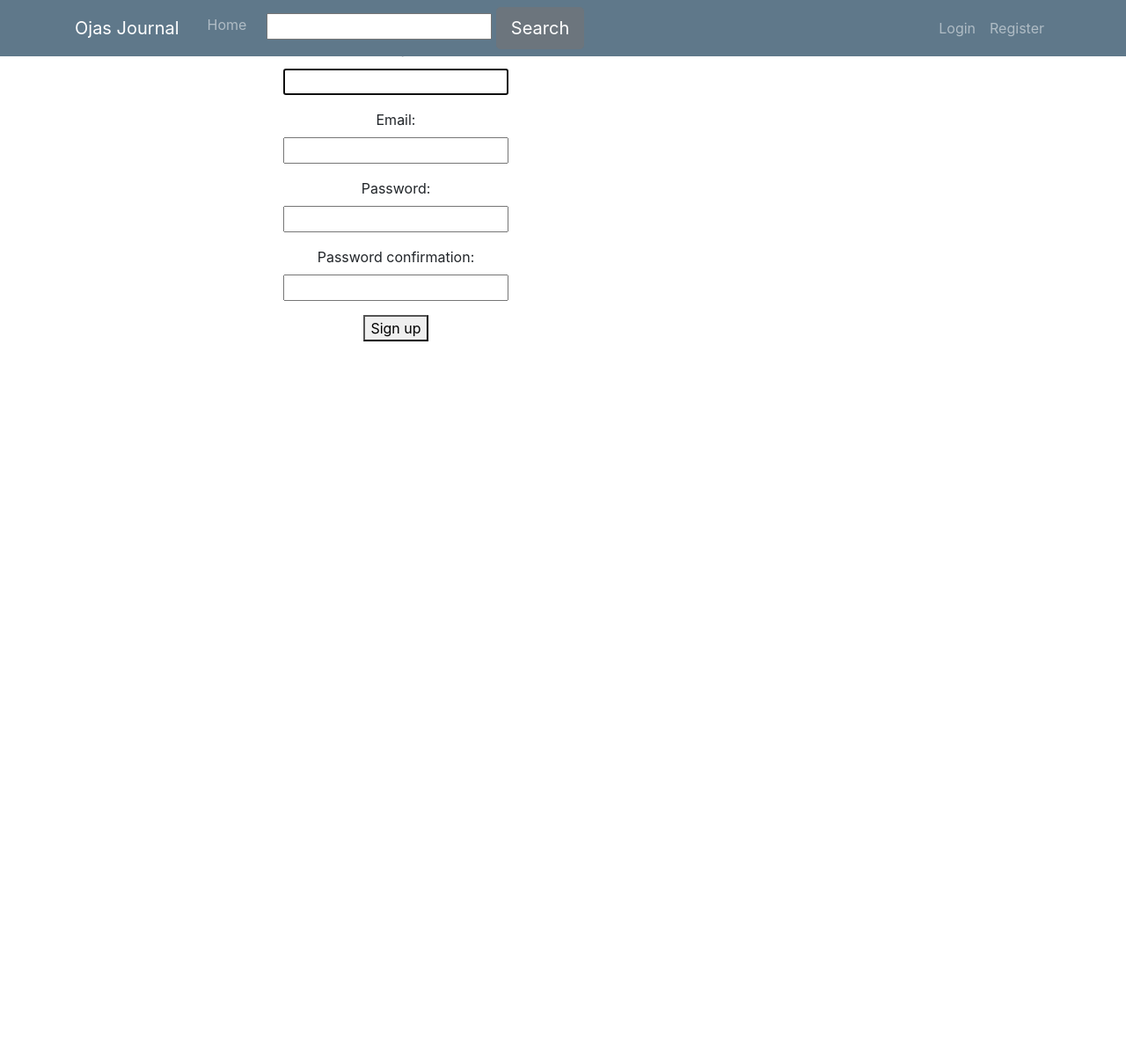
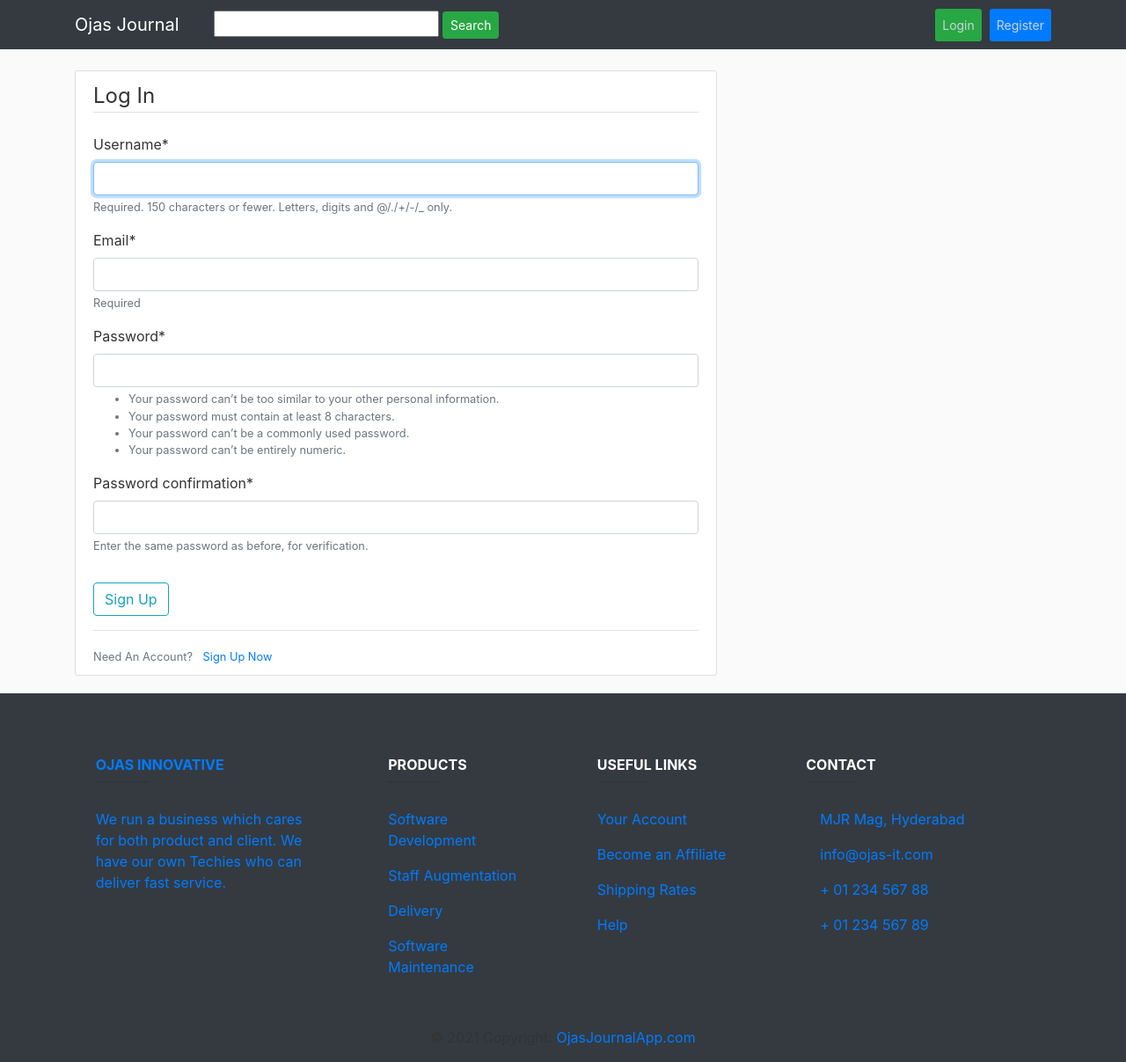
Before and after one commit to Manasranjanpati/Ojas-Daily-Journal-App-, a Django app: page /users/signup/ in a window 1280 px wide. Shown: the whole page at 88% size. Before the commit the page ends 388 px from the top, so only its background shows below. Run offline with Django 3.2, Linux system fonts and the light colour scheme; some libraries are stand-ins or nearby versions.

Commit message:
small design changes

```diff
--- a/journal_app/templates/journal_app/base.html
+++ b/journal_app/templates/journal_app/base.html
@@ -1,26 +1,26 @@
 {% load static %}
 <!DOCTYPE html>
 <html>
+
 <head>
-
     <!-- Required meta tags -->
     <meta charset="utf-8">
-    <meta name="viewport" content="width=device-width, initial-scale=1, shrink-to-fit=no">
-
-    <!-- Bootstrap CSS -->
-    <link rel="stylesheet" href="https://maxcdn.bootstrapcdn.com/bootstrap/4.0.0/css/bootstrap.min.css" integrity="sha384-Gn5384xqQ1aoWXA+058RXPxPg6fy4IWvTNh0E263XmFcJlSAwiGgFAW/dAiS6JXm" crossorigin="anonymous">
-
+    <meta name="viewport" content="width=device-width, initial-scale=1">
+    <link rel="stylesheet" href="https://maxcdn.bootstrapcdn.com/bootstrap/4.5.2/css/bootstrap.min.css">
+    <script src="https://ajax.googleapis.com/ajax/libs/jquery/3.5.1/jquery.min.js"></script>
+    <script src="https://cdnjs.cloudflare.com/ajax/libs/popper.js/1.16.0/umd/popper.min.js"></script>
+    <script src="https://maxcdn.bootstrapcdn.com/bootstrap/4.5.2/js/bootstrap.min.js"></script>
     <link rel="stylesheet" type="text/css" href="{% static 'journal_app/main.css' %}">
-
     {% if title %}
     <title>Ojas Journal - {{ title }}</title>
     {% else %}
     <title>Ojas Journal</title>
     {% endif %}
 </head>
+
 <body>
     <header class="site-header">
-      <nav class="navbar navbar-expand-md navbar-dark bg-steel fixed-top">
+        <nav class="navbar navbar-expand-md navbar-dark bg-dark fixed-top">
             <div class="container">
                 <a class="navbar-brand mr-4" href="{% url 'journal_app-home' %}">Ojas Journal</a>
                 <button class="navbar-toggler" type="button" data-toggle="collapse" data-target="#navbarToggle" aria-controls="navbarToggle" aria-expanded="false" aria-label="Toggle navigation">
@@ -28,26 +28,25 @@
                 </button>
                 <div class="collapse navbar-collapse" id="navbarToggle">
                     <div class="navbar-nav mr-auto">
-              <a class="nav-item nav-link" href="{% url 'journal_app-home' %}">Home</a>
-
-            <form action = "{% url 'search_articles' %}" methods="get">
+                        <form action="{% url 'search_articles' %}" methods="get">
                             {% csrf_token %}
                             <div class="col-auto">
-                <input type = "text" name= "search" id='search' />
-                <button class="btn btn-lg btn-secondary" type="submit">Search</button>
+                                <input type="text" name="search" id='search' />
+                                <button class="btn btn-lg btn-success btn-sm" type="submit">Search</button>
                             </div>
                         </form>
                     </div>
                     <!-- Navbar Right Side -->
                     <div class="navbar-nav">
                         {% if user.is_authenticated %}
+                        <!--  <a class="nav-item nav-link" href="{% url 'journal_app-home' %}">Home</a> -->
                         <a class="nav-item nav-link" href="{% url 'post-create' %}">New Post</a>
-                <a class="nav-item nav-link" href="{% url 'profile' %}">Profile</a>
-                <a class="nav-item nav-link" href="{% url 'logout' %}">Logout</a>
-
+                        <a class="nav-item nav-link" href="{% url 'post-create' %}">Contact Us</a>
+                        <a class="nav-item nav-link" href="{% url 'profile' %}">Profile</a>&nbsp;&nbsp&nbsp;&nbsp
+                        <a class="nav-item nav-link bg-danger btn-sm" href="{% url 'logout' %}">Logout</a>
                         {% else %}
-                <a class="nav-item nav-link" href="{% url 'login' %}">Login</a>
-                <a class="nav-item nav-link" href="{% url 'register' %}">Register</a>
+                        <a class="nav-item nav-link bg-success btn-sm" href="{% url 'login' %}">Login</a>&nbsp;&nbsp;
+                        <a class="nav-item nav-link bg-primary btn-sm" href="{% url 'register' %}">Register</a>
                         {% endif %}
                     </div>
                 </div>
@@ -81,12 +80,89 @@
         </div>
       </div> -->
     </main>
-
     <!-- Optional JavaScript -->
     <!-- jQuery first, then Popper.js, then Bootstrap JS -->
     <script src="https://code.jquery.com/jquery-3.2.1.slim.min.js" integrity="sha384-KJ3o2DKtIkvYIK3UENzmM7KCkRr/rE9/Qpg6aAZGJwFDMVNA/GpGFF93hXpG5KkN" crossorigin="anonymous"></script>
     <script src="https://cdnjs.cloudflare.com/ajax/libs/popper.js/1.12.9/umd/popper.min.js" integrity="sha384-ApNbgh9B+Y1QKtv3Rn7W3mgPxhU9K/ScQsAP7hUibX39j7fakFPskvXusvfa0b4Q" crossorigin="anonymous"></script>
     <script src="https://maxcdn.bootstrapcdn.com/bootstrap/4.0.0/js/bootstrap.min.js" integrity="sha384-JZR6Spejh4U02d8jOt6vLEHfe/JQGiRRSQQxSfFWpi1MquVdAyjUar5+76PVCmYl" crossorigin="anonymous"></script>
 </body>
+<!-- Footer -->
+<footer class="page-footer font-small bg-dark"><br>
+    <!-- Footer Links -->
+    <div class="container text-center text-md-left mt-5">
+        <!-- Grid row -->
+        <div class="row mt-3">
+            <!-- Grid column -->
+            <div class="col-md-3 col-lg-4 col-xl-3 mx-auto mb-4">
+                <!-- Content -->
+                <h6 class="text-uppercase font-weight-bold text-primary">Ojas Innovative</h6>
+                <hr class="deep-purple accent-2 mb-4 mt-0 d-inline-block mx-auto" style="width: 60px;">
+                <p class="text-primary">We run a business which cares for both product and client. We have our own Techies who can deliver fast service.</p>
+            </div>
+            <!-- Grid column -->
+            <!-- Grid column -->
+            <div class="col-md-2 col-lg-2 col-xl-2 mx-auto mb-4">
+                <!-- Links -->
+                <h6 class="text-uppercase text-white font-weight-bold">Products</h6>
+                <hr class="deep-purple accent-2 mb-4 mt-0 d-inline-block mx-auto" style="width: 60px;">
+                <p>
+                    <a href="#!">Software Development</a>
+                </p>
+                <p>
+                    <a href="#!">Staff Augmentation</a>
+                </p>
+                <p>
+                    <a href="#!">Delivery</a>
+                </p>
+                <p>
+                    <a href="#!">Software Maintenance</a>
+                </p>
+            </div>
+            <!-- Grid column -->
+            <!-- Grid column -->
+            <div class="col-md-3 col-lg-2 col-xl-2 mx-auto mb-4">
+                <!-- Links -->
+                <h6 class="text-uppercase text-white font-weight-bold">Useful links</h6>
+                <hr class="deep-purple accent-2 mb-4 mt-0 d-inline-block mx-auto" style="width: 60px;">
+                <p>
+                    <a href="#!">Your Account</a>
+                </p>
+                <p>
+                    <a href="#!">Become an Affiliate</a>
+                </p>
+                <p>
+                    <a href="#!">Shipping Rates</a>
+                </p>
+                <p>
+                    <a href="#!">Help</a>
+                </p>
+            </div>
+            <!-- Grid column -->
+            <!-- Grid column -->
+            <div class="col-md-4 col-lg-3 col-xl-3 mx-auto mb-md-0 mb-4">
+                <!-- Links -->
+                <h6 class="text-uppercase text-white font-weight-bold">Contact</h6>
+                <hr class="deep-purple accent-2 mb-4 mt-0 d-inline-block mx-auto" style="width: 60px;">
+                <p class="text-primary">
+                    <i class="fas fa-home mr-3 "></i> MJR Mag, Hyderabad</p>
+                <p class="text-primary">
+                    <i class="fas fa-envelope mr-3"></i> info@ojas-it.com</p>
+                <p class="text-primary">
+                    <i class="fas fa-phone mr-3"></i> + 01 234 567 88</p>
+                <p class="text-primary">
+                    <i class="fas fa-print mr-3"></i> + 01 234 567 89</p>
+            </div>
+            <!-- Grid column -->
+        </div>
+        <!-- Grid row -->
+    </div>
+    <!-- Footer Links -->
+    <!-- Copyright -->
+    <div class="footer-copyright text-center py-3">© 2021 Copyright:
+        <a href="https://ojas-it.com/"> OjasJournalApp.com</a>
+    </div>
+    <!-- Copyright -->
+</footer>
+<!-- Footer -->
 
 </html>
--- a/ojas_journal/urls.py
+++ b/ojas_journal/urls.py
@@ -17,13 +17,11 @@ from django.contrib.auth import views as auth_views
 from django.urls import path, include
 from django.conf import settings
 from django.conf.urls.static import static
-from users import views as user_views
 
 urlpatterns = [
     path('admin/', admin.site.urls),
     path('users/', include('users.urls')),
     path('', include('journal_app.urls')),
-
 ]
 
 
--- a/users/templates/users/signup.html
+++ b/users/templates/users/signup.html
@@ -1,18 +1,21 @@
-{% extends 'journal_app/base.html' %}
+{% extends "journal_app/base.html" %}
+{% load crispy_forms_tags %}
 {% block content %}
-<link rel="stylesheet" href="https://maxcdn.bootstrapcdn.com/bootstrap/4.1.3/css/bootstrap.min.css">
-  <h2 align='center'>Sign up</h2>
-  <form method="post" align='center'>
-    {% csrf_token %}
-      {% for field in form %}
-      <p>
-        {{ field.label_tag }}<br>
-        {{ field }}
-        {% for error in field.errors %}
-          <p style="color: red">{{ error }}</p>
-        {% endfor %}
-      </p>
-      {% endfor %}
-    <button type="submit">Sign up</button>
-  </form>
-{% endblock %}
+    <div class="content-section">
+        <form method="POST">
+            {% csrf_token %}
+            <fieldset class="form-group">
+                <legend class="border-bottom mb-4">Log In</legend>
+                {{ form|crispy }}
+            </fieldset>
+            <div class="form-group">
+                <button class="btn btn-outline-info" type="submit">Sign Up</button>
+            </div>
+        </form>
+        <div class="border-top pt-3">
+            <small class="text-muted">
+                Need An Account? <a class="ml-2" href="{% url 'register' %}">Sign Up Now</a>
+            </small>
+        </div>
+    </div>
+{% endblock content %}
--- a/users/urls.py
+++ b/users/urls.py
@@ -6,10 +6,8 @@ from users import views as user_views,views
 
 urlpatterns = [
 
-    # path('register/', user_views.register, name='register'),
+    path('profile/', user_views.profile, name='profile'),
     path('login/', auth_views.LoginView.as_view(template_name='users/login.html'), name='login'),
-    path('password_change/', auth_views.PasswordChangeView.as_view(template_name='users/password_change_form.html'), name='password_change'),
-    path('profile/', user_views.profile, name='profile'),
     path('logout/', auth_views.LogoutView.as_view(template_name='users/logout.html'), name='logout'),
     path('signup/', views.signup, name='register'),
     path('activate/<slug:uidb64>/<slug:token>/', views.activate, name='activate'),
```
Also changed, not shown: 1 other file. Lines whose indentation alone changed are shown as unchanged.
